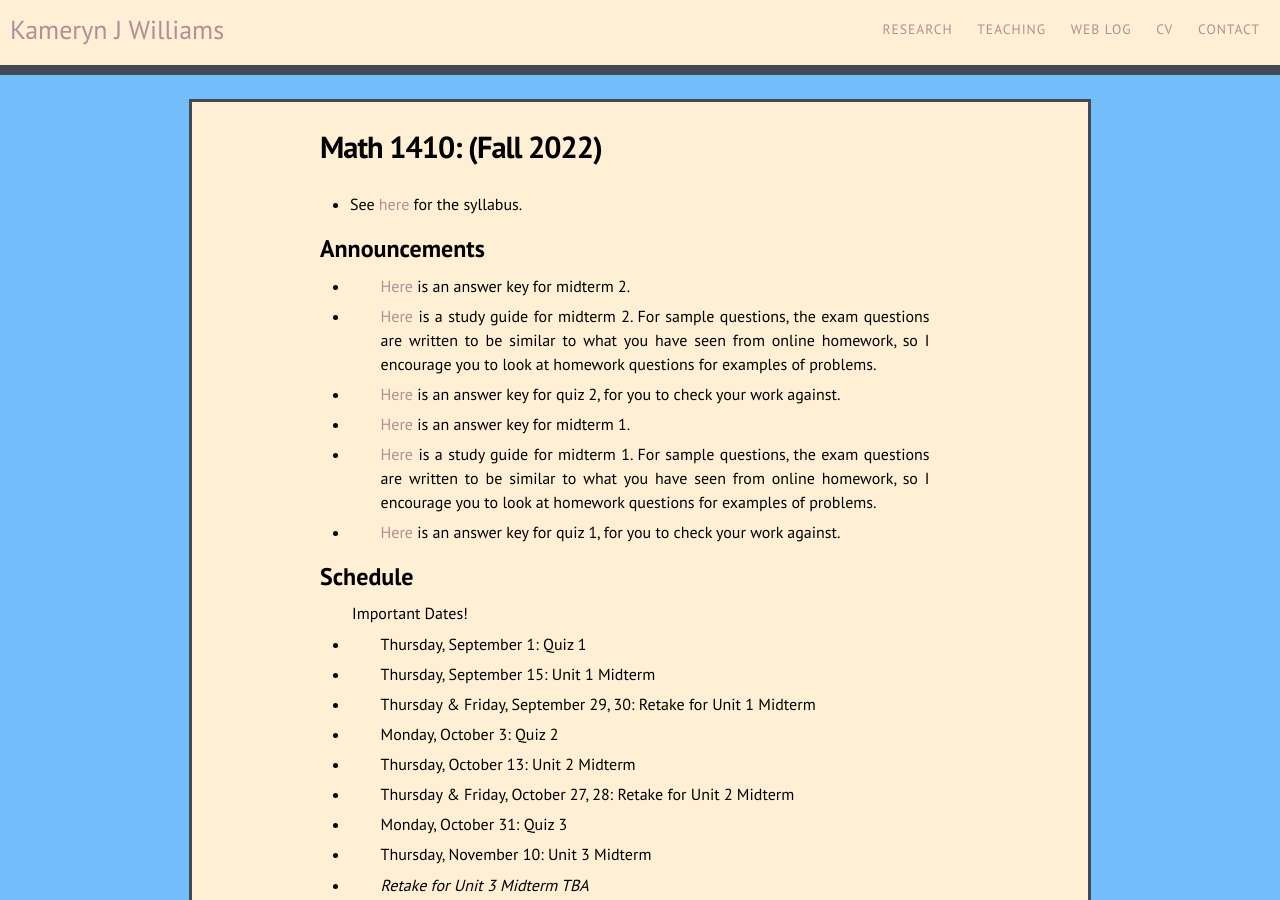
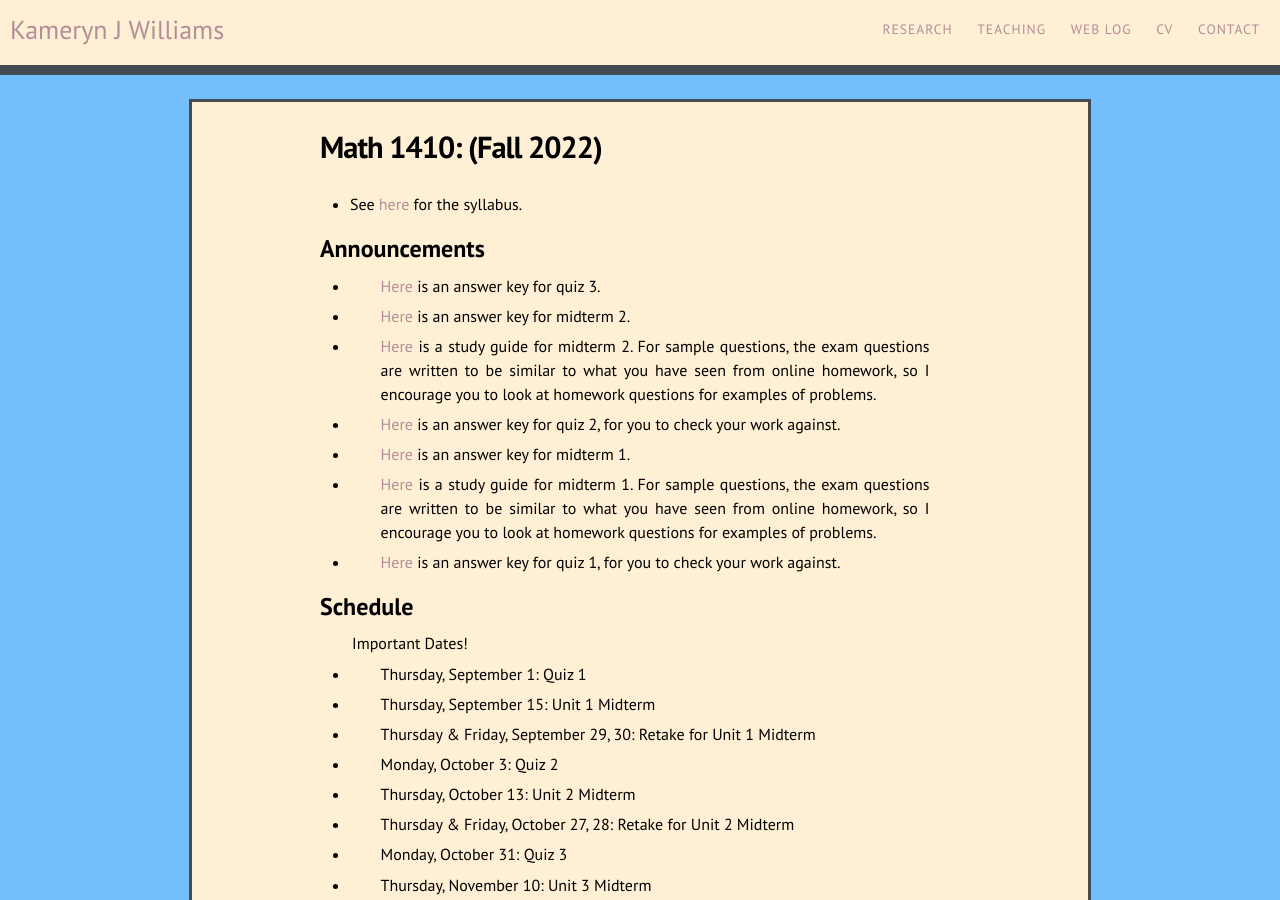
Before and after one commit to kamerynjw/kamerynjw.github.io, a Jekyll site: the page built from teaching/2022/math1410.md, in a window 1280 px wide and 900 px high. Built offline with Jekyll 4.4.1, drawn with Linux system fonts in a browser that asks for light colours; nearby versions of some CDN libraries.

Commit message:
quiz answer key

```diff
--- a/teaching/2022/math1410.md
+++ b/teaching/2022/math1410.md
@@ -10,6 +10,8 @@ permalink: /teaching/2022/math1410/
 
 Announcements
 -------------
+
+* [Here]({{ page.url }}q3answers.pdf) is an answer key for quiz 3.
 
 * [Here]({{ page.url }}e2answers.pdf) is an answer key for midterm 2.
 
```
Also changed, not shown: 1 other file.
